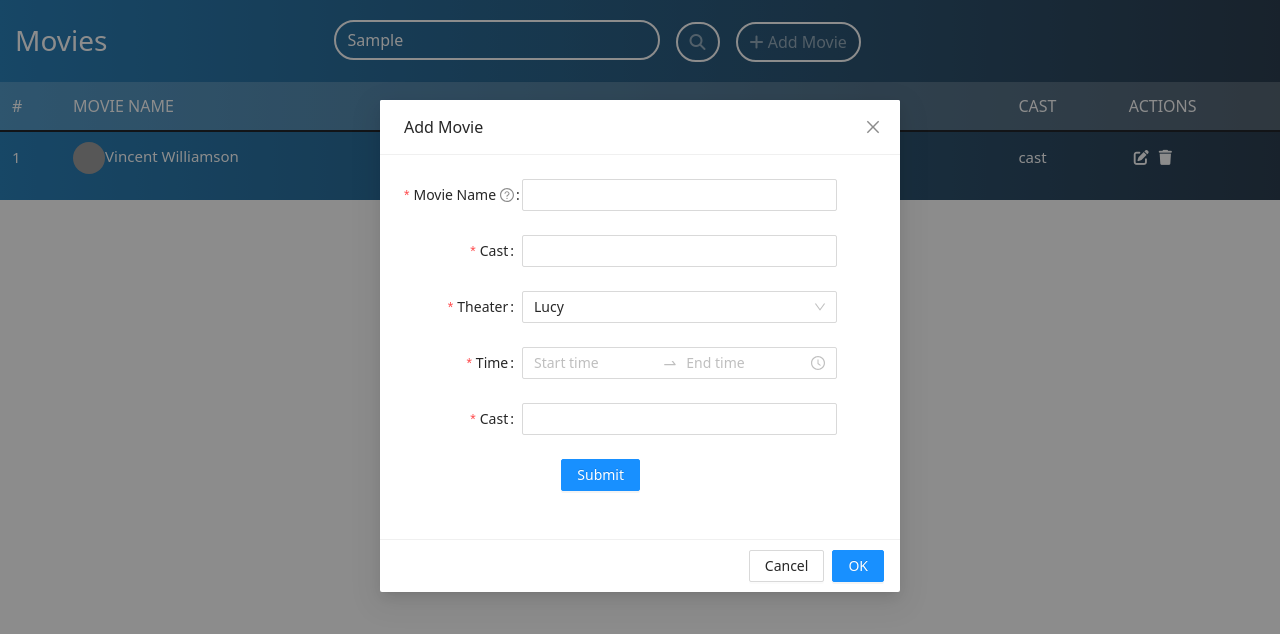
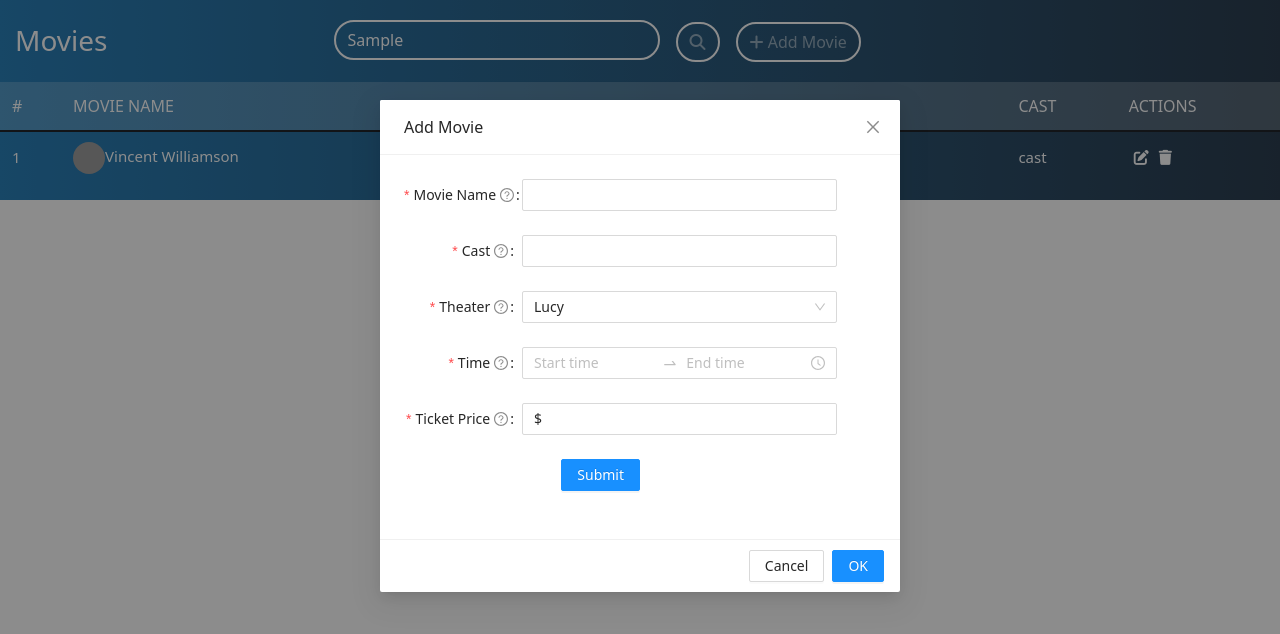
Before and after one commit to yasithWimukthi/cinemalk-front-end, a React (Create React App) app: page / in a window 1280 px wide. Both pictures are taken after typing "Sample" into the empty fields and a click on the button "Add Movie". Shown: the top 634 px of the page. Built offline with nearby package versions, Linux system fonts and the light colour scheme; grey boxes are pictures that could not be loaded.

Commit message:
create movie list page

```diff
--- a/src/components/admin pages/Movies/MovieList.js
+++ b/src/components/admin pages/Movies/MovieList.js
@@ -1,4 +1,4 @@
-import { Avatar, Modal,Form, Input, Button, Select,TimePicker} from 'antd';
+import { Avatar, Modal,Form, Input, Button, Select,TimePicker,InputNumber} from 'antd';
 import './MovieList.css';
 import {useState} from "react";
 import {Option} from "antd/es/mentions";
@@ -115,6 +115,7 @@ const MovieList = () => {
                     <Form.Item
                         label="Cast"
                         name="cast"
+                        tooltip="This is a required field"
                         rules={[{ required: true, message: 'Please input movie cast!' }]}
                     >
                         <Input />
@@ -123,6 +124,7 @@ const MovieList = () => {
                     <Form.Item
                         label="Theater"
                         name="theater"
+                        tooltip="This is a required field"
                         rules={[{ required: true, message: 'Please select a theater!' }]}
                     >
                         <Select defaultValue="lucy"  onChange={handleChange}>
@@ -138,17 +140,19 @@ const MovieList = () => {
                     <Form.Item
                         label="Time"
                         name="time"
+                        tooltip="This is a required field"
                         rules={[{ required: true, message: 'Please input time!' }]}
                     >
                         <TimePicker.RangePicker onChange={onTimeChange} defaultOpenValue={moment('00:00:00', 'HH:mm:ss')} />
                     </Form.Item>
 
                     <Form.Item
-                        label="Cast"
-                        name="cast"
-                        rules={[{ required: true, message: 'Please input movie cast!' }]}
+                        label="Ticket Price"
+                        name="price"
+                        tooltip="This is a required field"
+                        rules={[{ required: true, message: 'Please input ticket price!' }]}
                     >
-                        <Input />
+                        <InputNumber prefix="$" style={{ width: '100%' }} />
                     </Form.Item>
 
                     <Form.Item wrapperCol={{ offset: 8, span: 16 }}>
```
